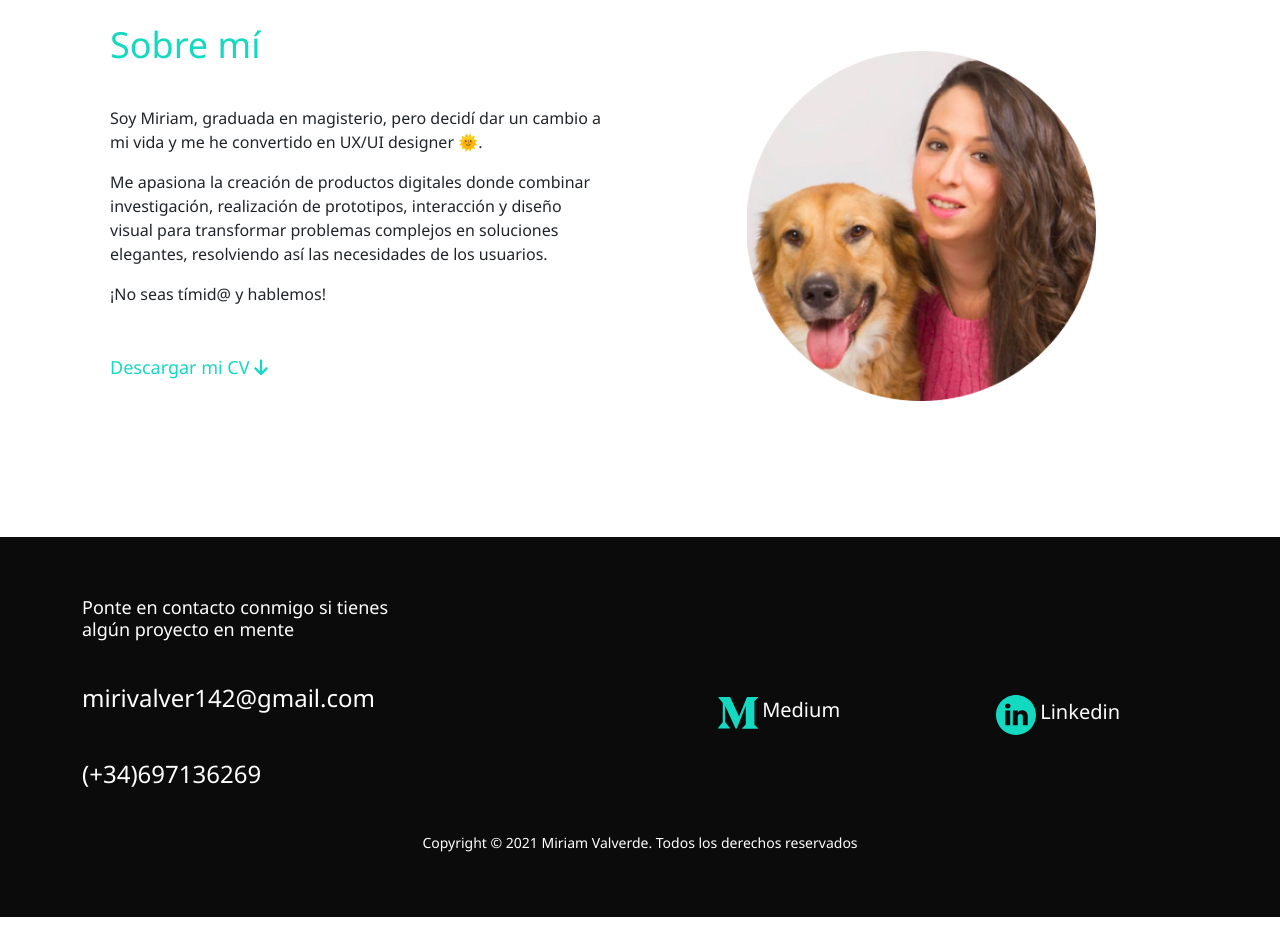
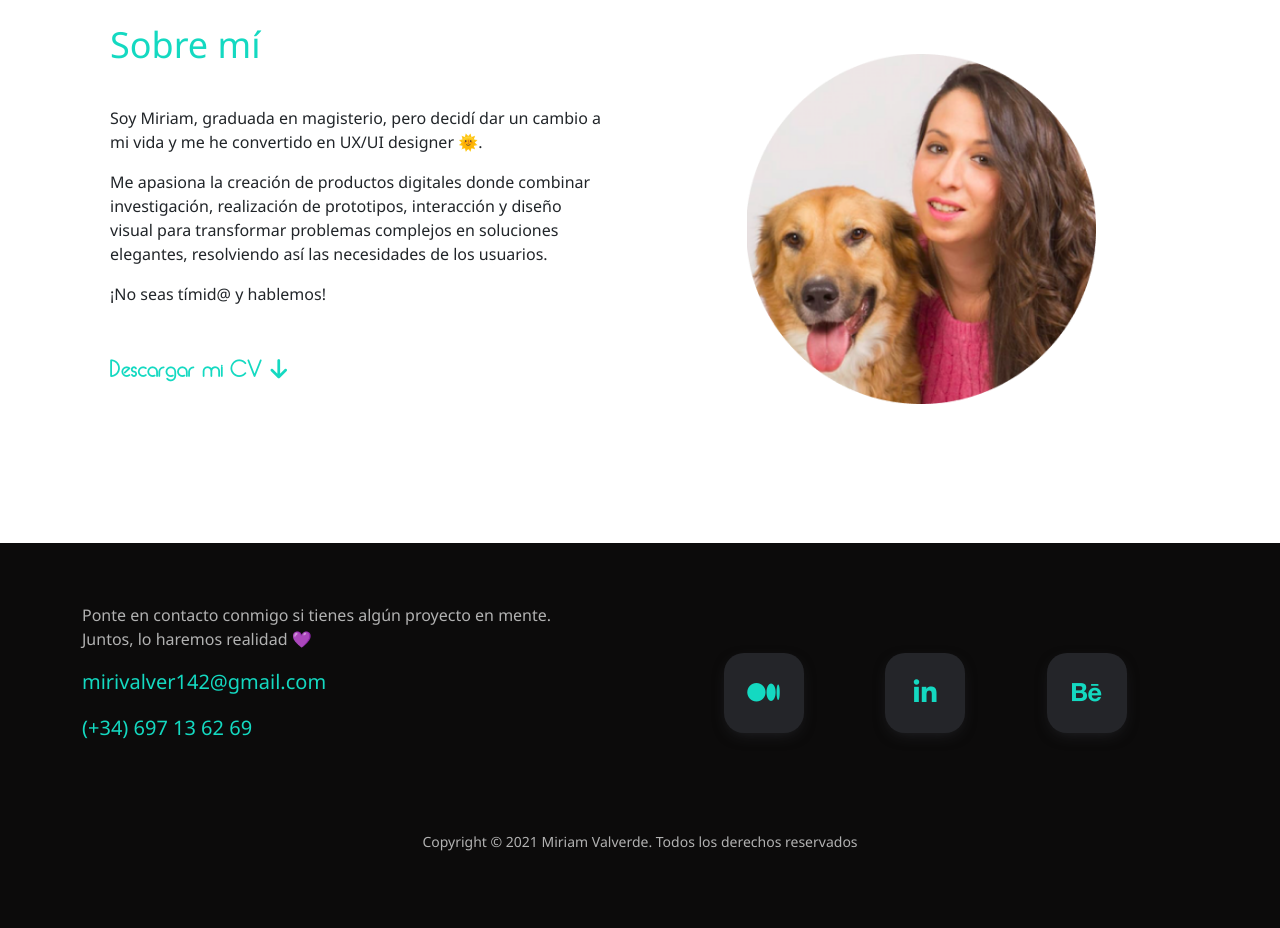
Before and after one commit to MiriamValverde/miriam-design, a website: page index.html in a window 1280 px wide. Shown: the part 2576-3504 px from the top of the page. Drawn offline with nearby package versions, Linux system fonts and the light colour scheme.

Commit message:
Âfeat: modify footer and apply styles

```diff
--- a/index.html
+++ b/index.html
@@ -196,16 +196,20 @@
               Sobre mí
             </h3>
             <p>
-              Soy Miriam, graduada en magisterio, pero decidí dar un cambio a mi vida y me he convertido en UX/UI designer 🌞.
+              Soy Miriam, graduada en magisterio, pero decidí dar un cambio a mi vida y me he convertido en UX/UI
+              designer 🌞.
             </p>
             <p>
-              Me apasiona la creación de productos digitales donde combinar investigación, realización de prototipos, interacción y diseño visual para transformar problemas complejos en soluciones elegantes, resolviendo así las necesidades de los usuarios.
+              Me apasiona la creación de productos digitales donde combinar investigación, realización de prototipos,
+              interacción y diseño visual para transformar problemas complejos en soluciones elegantes, resolviendo así
+              las necesidades de los usuarios.
             </p>
             <p>
               ¡No seas tímid@ y hablemos!
             </p>
             <div class="my-5">
-              <a href="./docs/CVMiriamValverde.pdf" class="cv-link" download target="_blank" >Descargar mi CV <i class="fas fa-arrow-down"></i></a>
+              <a href="./docs/CVMiriamValverde.pdf" class="cv-link" download target="_blank">Descargar mi CV <i
+                  class="fas fa-arrow-down"></i></a>
             </div>
           </div>
         </div>
@@ -218,46 +222,53 @@
     </div>
   </main>
 
-  <footer id="contacto" class="footer-container">
+  <footer id="contacto" class="container-fluid footer-container">
 
-    <div class="footer container">
+    <div class="container">
 
+      <div class="row">
+
+        <div class="col mb-4">
           <div class="contacto-info">
-        <h3>
-          Ponte en contacto conmigo si tienes <br>
-          algún proyecto en mente
-        </h3>
+            <p class="mb-3">
+              Ponte en contacto conmigo si tienes algún proyecto en mente.<br>Juntos, lo haremos realidad 💜
+            </p>
             <p>
-          <a href="mailto:mirivalver142@gmail.com">
+              <a href="mailto:mirivalver142@gmail.com" class="link-contact">
                 mirivalver142@gmail.com
               </a>
             </p>
             <p>
-          <a href="tel:697136269">
-            (+34)697136269
+              <a href="tel:697136269" class="link-contact">
+                (+34) 697 13 62 69
               </a>
             </p>
           </div>
+        </div>
 
+        <div class="col d-flex justify-content-center align-items-center">
           <div class="logos">
-        <div class=medium-img>
-          <img src="images/medium.svg">
-          <a href="https://mirivalmiri.medium.com/" target="_blank">
-            Medium
+            <div>
+              <a class="btn-logo" href="https://mirivalmiri.medium.com" target="_blank">
+                <i class="fab fa-medium-m"></i>
               </a>
             </div>
-
-        <div class="linkedin-img">
-          <img src="images/linkedin.svg">
-          <a href="https://www.linkedin.com/in/miriam-valverde-63886a1aa/" target="_blank">
-            Linkedin
+            <div>
+              <a class="btn-logo" href="https://www.linkedin.com/in/miriam-valverde-63886a1aa/" target="_blank">
+                <i class="fab fa-linkedin-in"></i>
+              </a>
+            </div>
+            <div>
+              <a class="btn-logo" href="https://www.behance.net/mirival" target="_blank">
+                <i class="fab fa-behance"></i>
               </a>
             </div>
           </div>
-
+        </div>
+      </div>
     </div>
 
-    <div class="copyright">
+    <div class="copyright mt-5">
       <p>Copyright © 2021 Miriam Valverde. Todos los derechos reservados </p>
     </div>
 
--- a/scss/_base.scss
+++ b/scss/_base.scss
@@ -18,6 +18,8 @@
     --revista-color: #00BCD4;
     --nike-color: #BD89CD;
     --accent-color: #d863a7;
+    --gray-color: #b2b2b2;
+    --gray-color-dark: #242529;
 
     --font-secondary: "CustomFont", sans-serif;
     --font-main: "Noto Sans", sans-serif;
--- a/scss/_footer.scss
+++ b/scss/_footer.scss
@@ -1,50 +1,90 @@
-
-.footer-container{
-    width: 100%;
+.footer-container {
   background-color: var(--black-color);
-    height: 380px;
   padding: 60px;
 }
 
-.footer{
-    display: flex;
-    align-items: center;
-}
-.footer .contacto-info{
-    width: 50%;
-}
-.contacto-info h3{
-    color:var(--white-color);
-    font-size: 18px;
-    align-items: center;
-    margin-bottom: 40px;
+.contacto-info {
+  p {
+    color: var(--gray-color);
+    font-size: 16px;
   }
 
-.contacto-info p{
-    margin-bottom: 40px;
+  a.link-contact {
+    color: var(--main-color);
+    font-size: 20px;
+    font-weight: 100;
+    &:hover {
+      color: var(--accent-color);
+      transition: all 0.7s ease;
+    }
+  }
 }
 
-.contacto-info a{
-    color:var(--white-color);
-    font-size: 24px;
-    align-items: center;
+.logos {
+  display: flex;
+  justify-content: space-evenly;
+  width: 100%;
+
+  .btn-logo {
+    text-align: center;
+    display: block;
+    width: 80px;
+    height: 80px;
+    background-color: var(--gray-color-dark);
+    margin: 10px;
+    border-radius: 20px;
+    box-shadow: 0 5px 15px -5px var(--gray-color-dark);
+    color: var(--main-color);
+    overflow: hidden;
+    position: relative;
+
+    &::before {
+      content: "";
+      position: absolute;
+      width: 125%;
+      height: 120%;
+      background-color: var(--main-color);
+      transform: rotate(45deg);
+      left: -110%;
+      top: 90%;
     }
 
-.footer .logos{
-    display: flex;
-    justify-content: space-around;
-    width: 50%;
+    &:hover::before {
+      animation: hover 0.7s 1;
+      top: -10%;
+      left: -10%;
     }
 
-
-.medium-img a,.linkedin-img a   {
-    color: var(--white-color);
-    font-size: 20px;
-    text-decoration: none;
+    &:hover i {
+      transform: scale(1.3);
+      color: var(--black-color);
     }
 
-.copyright p{
-    color: var(--white-color);
+    & > i {
+      line-height: 80px;
+      font-size: 1.625em;
+      transition: 0.2s linear;
+    }
+
+    @keyframes hover {
+      0% {
+        top: -110%;
+        left: 90%;
+      }
+      50% {
+        top: 10%;
+        left: -30%;
+      }
+      100% {
+        top: -10%;
+        left: -10%;
+      }
+    }
+  }
+}
+
+.copyright p {
+  color: var(--gray-color);
   text-align: center;
   font-size: 14px;
 }
--- a/scss/_main-content.scss
+++ b/scss/_main-content.scss
@@ -144,8 +144,9 @@
     }
 
     .cv-link{
-      font-size: 18px;
-
+      font-size: 22px;
+      font-family: var(--font-secondary);
+      font-weight: bold;
       &:hover{
         color: var(--accent-color);
         transition: all 0.3s ease;
```
Also changed, not shown: css/style.css, 1 other file. Lines whose indentation alone changed are shown as unchanged.
